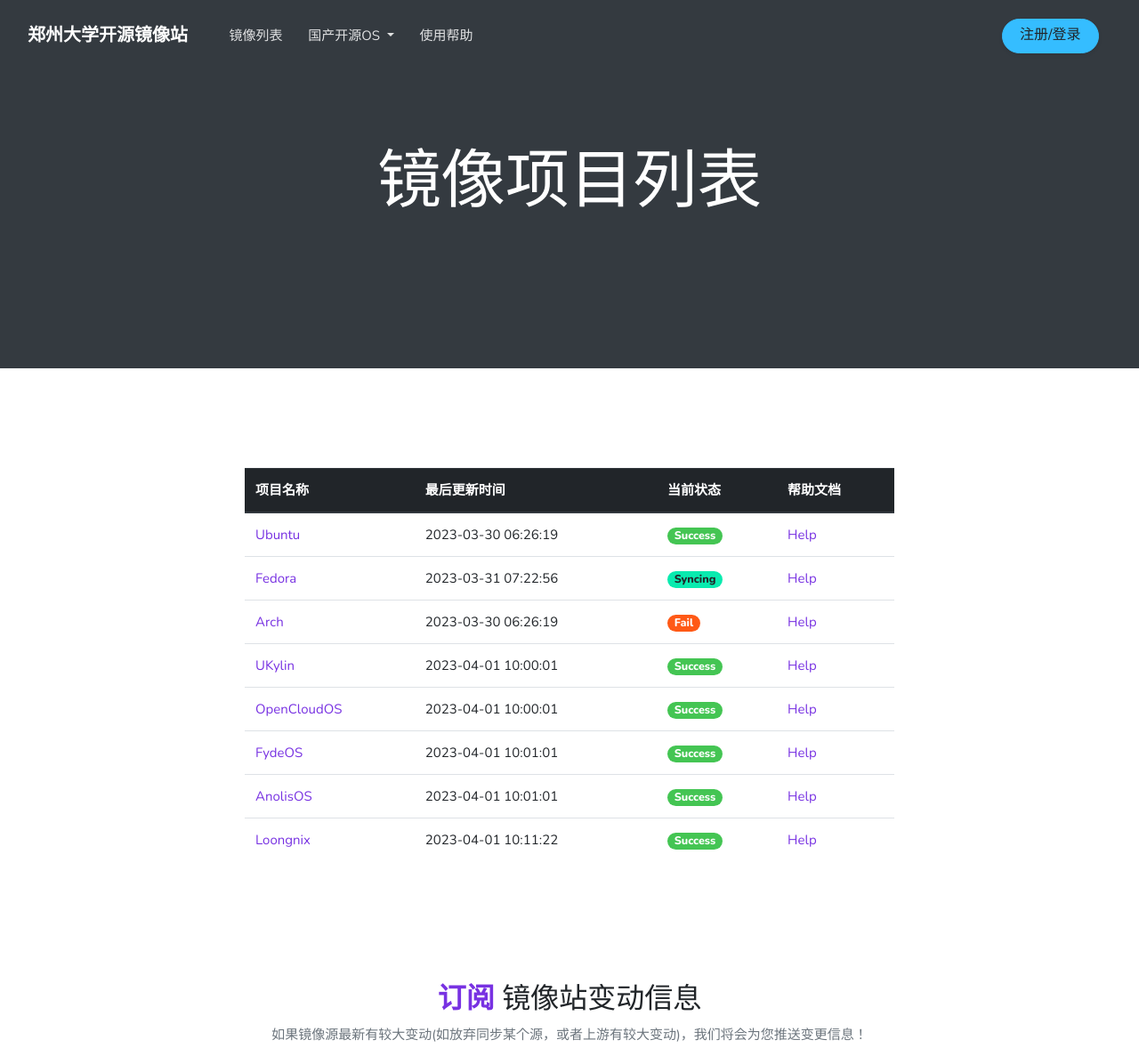
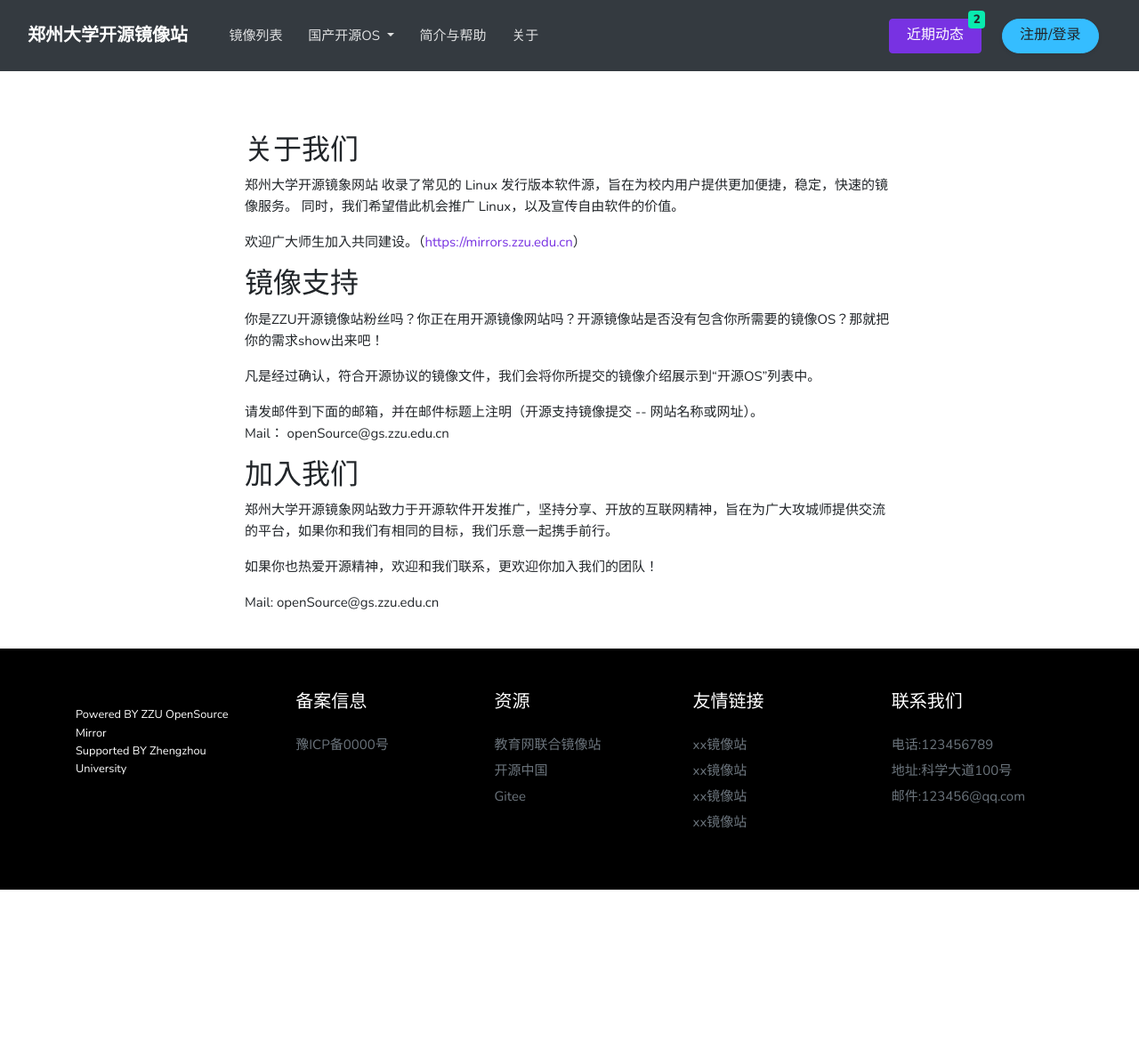
Before and after one commit to Cerber2ol8/ZzuOpenSourceMirror, a plain HTML site: page info.html in a window 1280 px wide. Shown: the top 1178 px of the page at 89% size. After the commit the page ends 1000 px from the top, so only its background shows below. Drawn offline with nearby package versions, Linux system fonts and the light colour scheme.

Commit message:
增加info

```diff
--- a/info.html
+++ b/info.html
@@ -1,24 +1,27 @@
 <!DOCTYPE html>
 <html lang="en">
+
 <head>
-<meta charset="utf-8"/>
+	<meta charset="utf-8" />
 	<link rel="apple-touch-icon" sizes="76x76" href="./assets/img/favicon.ico">
 	<link rel="icon" type="image/png" href="./assets/img/favicon.ico">
-<meta http-equiv="X-UA-Compatible" content="IE=edge,chrome=1"/>
+	<meta http-equiv="X-UA-Compatible" content="IE=edge,chrome=1" />
 	<title>郑州大学开源镜像站</title>
-<meta content='width=device-width, initial-scale=1.0, maximum-scale=1.0, user-scalable=0, shrink-to-fit=no' name='viewport'/>
+	<meta content='width=device-width, initial-scale=1.0, maximum-scale=1.0, user-scalable=0, shrink-to-fit=no'
+		name='viewport' />
 
 	<!-- Google Font -->
 	<link href="https://fonts.googleapis.com/css?family=Nunito:300,300i,400,600,800" rel="stylesheet">
 
 	<!-- Font Awesome Icons -->
-<link rel="stylesheet" href="https://use.fontawesome.com/releases/v5.3.1/css/all.css" integrity="sha384-mzrmE5qonljUremFsqc01SB46JvROS7bZs3IO2EmfFsd15uHvIt+Y8vEf7N7fWAU" crossorigin="anonymous">
+	<link rel="stylesheet" href="https://use.fontawesome.com/releases/v5.3.1/css/all.css"
+		integrity="sha384-mzrmE5qonljUremFsqc01SB46JvROS7bZs3IO2EmfFsd15uHvIt+Y8vEf7N7fWAU" crossorigin="anonymous">
 
 	<!-- Main CSS -->
-<link href="./assets/css/main.css" rel="stylesheet"/>
+	<link href="./assets/css/main.css" rel="stylesheet" />
 
 	<!-- Animation CSS -->
-<link href="./assets/css/vendor/aos.css" rel="stylesheet"/>
+	<link href="./assets/css/vendor/aos.css" rel="stylesheet" />
 
 </head>
 
@@ -30,7 +33,8 @@
 	<nav class=" navbar topnav navbar-expand-lg navbar-dark bg-dark fixed-top">
 		<div class="container-fluid">
 			<a class="navbar-brand" href="./index.html"><strong>郑州大学开源镜像站</strong></a>
-		<button class="navbar-toggler collapsed" type="button" data-toggle="collapse" data-target="#navbarColor02" aria-controls="navbarColor02" aria-expanded="false" aria-label="Toggle navigation">
+			<button class="navbar-toggler collapsed" type="button" data-toggle="collapse" data-target="#navbarColor02"
+				aria-controls="navbarColor02" aria-expanded="false" aria-label="Toggle navigation">
 				<span class="navbar-toggler-icon"></span>
 			</button>
 			<div class="navbar-collapse collapse" id="navbarColor02" style="">
@@ -39,7 +43,8 @@
 						<a class="nav-link" href="./mirrors.html">镜像列表</a>
 					</li>
 					<li class="nav-item dropdown">
-				<a class="nav-link dropdown-toggle" href="#" id="navbarDropdown" role="button" data-toggle="dropdown" aria-haspopup="true" aria-expanded="false">
+						<a class="nav-link dropdown-toggle" href="#" id="navbarDropdown" role="button"
+							data-toggle="dropdown" aria-haspopup="true" aria-expanded="false">
 							国产开源OS </a>
 						<div class="dropdown-menu" aria-labelledby="navbarDropdown">
 							<a class="dropdown-item" href="https://www.openeuler.org/zh/">OpenEuler</a>
@@ -53,15 +58,26 @@
 						</div>
 					</li>
 					<li class="nav-item">
-				<a class="nav-link" href="./docs.html">使用帮助</a>
+						<a class="nav-link" href="./docs.html">简介与帮助</a>
+					</li>
+					<li class="nav-item">
+						<a class="nav-link" href="./info.html">关于</a>
 					</li>
 				</ul>
 				<ul class="navbar-nav ml-auto d-flex align-items-center">
 					<li class="nav-item">
+						<button type="button" class="btn btn-secondary mr-2 mb-0" data-toggle="modal"
+							data-target="#exampleModalLong">
+							近期动态 <span class="badge badge-info ml-2">2</span>
+						</button>
+					</li>
+
+					<li class="nav-item">
 						<span class="nav-link" href="#">
-				<a class="btn btn-cyan btn-round shadow-sm" href="./login.html" >
+							<a class="btn btn-cyan btn-round shadow-sm" href="./login.html">
 								注册/登录
-					<a href="https://github.com/wowthemesnet/Anchor-Bootstrap-UI-Kit/archive/master.zip" class="downloadzip" class="hidden"></a>
+								<a href="https://github.com/wowthemesnet/Anchor-Bootstrap-UI-Kit/archive/master.zip"
+									class="downloadzip" class="hidden"></a>
 							</a>
 						</span>
 					</li>
@@ -74,211 +90,56 @@
 	<!------------------------------------------
 HEADER
 ------------------------------------------->
-<div class="jumbotron jumbotron-lg jumbotron-fluid mb-3 bg-dark position-relative">
+	<!-- <div class="jumbotron jumbotron-lg jumbotron-fluid mb-3 bg-dark position-relative">
 	<div class="container text-white h-100 tofront">
 		<div class="row align-items-center justify-content-center text-center">
-			<div class="col-md-10">
-				<h1 class="display-3">镜像项目列表</h1>
+			<div class="col-md-5">
+				<h1 class="display-3">注意事项</h1>
 			</div>
 		</div>
 	</div>
-</div>
+</div> -->
 	<!-- End Header -->
 
-<!-- Main -->
-<div class="container pt-5 pb-5" data-aos="fade-up">
-	<div class="row justify-content-center">
-		<div class="col-md-8">
-			<section class="pt-4 pb-5" data-aos="fade-up">
-				<h3 class="h5 mb-4 font-weight-bold"></h3>
-				<table class="table">
-				<thead class="thead-dark">
-				<tr>
-					<th scope="col">
-						 项目名称
-					</th>
-					<th scope="col">
-						 最后更新时间
-					</th>
-					<th scope="col">
-						当前状态
-				   </th>
-					<th scope="col">
-						 帮助文档
-					</th>
-				</tr>
-				</thead>
-				<tbody>
-				<tr>
-					<td>
-						<a href="https://www.ubuntu.com" target="_blank">Ubuntu</a>
-					</td>
+	<div class="container py-10" style="padding-top: 150px;">
+		<div class="row">
+			<div class="col-lg-8 offset-lg-2 mb-11 mb-lg-4 pr-lg-6">
+				<h2>关于我们</h2>
+				<p>郑州大学开源镜象网站
+					收录了常见的 Linux 发行版本软件源，旨在为校内用户提供更加便捷，稳定，快速的镜像服务。
+					同时，我们希望借此机会推广 Linux，以及宣传自由软件的价值。</p>
+					<p>欢迎广大师生加入共同建设。（<a href="#">https://mirrors.zzu.edu.cn</a>）</p>
 
-					<td>
-						2023-03-30 06:26:19
-					</td>
+				<h2>镜像支持</h2>
+				<p>你是ZZU开源镜像站粉丝吗？你正在用开源镜像网站吗？开源镜像站是否没有包含你所需要的镜像OS？那就把你的需求show出来吧！</p>
+				<p>凡是经过确认，符合开源协议的镜像文件，我们会将你所提交的镜像介绍展示到“开源OS”列表中。</p>
+				<blockquote>
+					<p>请发邮件到下面的邮箱，并在邮件标题上注明（开源支持镜像提交 -- 网站名称或网址）。<br>
+						Mail： openSource@gs.zzu.edu.cn</p>
+				</blockquote>
 
-					<td>
-						<span class="badge badge-pill badge-success">Success</span>
-					</td>
+				<h2>加入我们</h2>
+				<p>郑州大学开源镜象网站致力于开源软件开发推广，坚持分享、开放的互联网精神，旨在为广大攻城师提供交流的平台，如果你和我们有相同的目标，我们乐意一起携手前行。</p>
+				<p>如果你也热爱开源精神，欢迎和我们联系，更欢迎你加入我们的团队！</p>
+				<p>Mail: openSource@gs.zzu.edu.cn</p>
 
-					<td>
-						<a href="./docs/ubuntu-docs.html">Help</a>
-				   </td>
-				</tr>
-				<tr>
+			</div>
+			<!-- End Resolved -->
 
-					<td>
-						<a href="https://getfedora.org/zh_Hans_CN/" target="_blank">Fedora</a>
-					</td>
 
-					<td>
-						2023-03-31 07:22:56
-					</td>
-
-					<td>
-						<span class="badge badge-pill badge-info">Syncing</span>
-					</td>
-
-					<td>
-						<a href="./docs/fedora-docs.html">Help</a>
-				   </td>
-
-				</tr>
-				<tr>
-					<td>
-						<a href="https://archlinux.org/">Arch</a>
-					</td>
-
-					<td>
-						2023-03-30 06:26:19
-					</td>
-
-					<td>
-						<span class="badge badge-pill badge-danger">Fail</span>
-					</td>
-
-					<td>
-						<a href="./docs/arch-docs.html">Help</a>
-				   </td>
-				</tr>
-
-				<tr>
-					<td>
-						<a href="https://www.ubuntukylin.com/" target="_blank">UKylin</a>
-					</td>
-
-					<td>
-						2023-04-01 10:00:01
-					</td>
-
-					<td>
-						<span class="badge badge-pill badge-success">Success</span>
-					</td>
-
-					<td>
-						<a href="./docs/ubuntu-docs.html">Help</a>
-				   </td>
-				</tr>
-				<tr>
-					<td>
-						<a href="https://www.opencloudos.org/" target="_blank">OpenCloudOS</a>
-					</td>
-
-					<td>
-						2023-04-01 10:00:01
-					</td>
-
-					<td>
-						<span class="badge badge-pill badge-success">Success</span>
-					</td>
-
-					<td>
-						<a href="./docs/ubuntu-docs.html">Help</a>
-				   </td>
-				</tr>
-				<tr>
-					<td>
-						<a href="https://fydeos.com/" target="_blank">FydeOS</a>
-					</td>
-
-					<td>
-						2023-04-01 10:01:01
-					</td>
-
-					<td>
-						<span class="badge badge-pill badge-success">Success</span>
-					</td>
-
-					<td>
-						<a href="./docs/ubuntu-docs.html">Help</a>
-				   </td>
-				</tr>
-				<tr>
-					<td>
-						<a href="https://openanolis.cn/anolisos" target="_blank">AnolisOS</a>
-					</td>
-
-					<td>
-						2023-04-01 10:01:01
-					</td>
-
-					<td>
-						<span class="badge badge-pill badge-success">Success</span>
-					</td>
-
-					<td>
-						<a href="./docs/ubuntu-docs.html">Help</a>
-				   </td>
-				</tr>
-				<tr>
-					<td>
-						<a href="https://www.loongson.cn/system/loongnix" target="_blank">Loongnix</a>
-					</td>
-
-					<td>
-						2023-04-01 10:11:22
-					</td>
-
-					<td>
-						<span class="badge badge-pill badge-success">Success</span>
-					</td>
-
-					<td>
-						<a href="./docs/ubuntu-docs.html">Help</a>
-				   </td>
-				</tr>
-				</tbody>
-				</table>
-				</section>
 		</div>
 	</div>
-</div>
-<!-- End Main -->
 
-<!------------------------------------------
-NEWSLETTER
-------------------------------------------->
-<div class="container pt-4 pb-5 mb-5" data-aos="fade-down">
-	<div class="pb-4 text-center">
-		<h2><span class="text-secondary font-weight-bold">订阅</span> 镜像站变动信息</h2>
-		<p class="text-muted">
-			 如果镜像源最新有较大变动(如放弃同步某个源，或者上游有较大变动)，我们将会为您推送变更信息！
-		</p>
-	</div>
-	<form class="row justify-content-center">
-		<div class="col-md-3">
-			<input type="text" class="form-control input-round w-100 form-control-lg" placeholder="姓名">
-		</div>
-		<div class="col-md-3">
-			<input type="text" class="form-control input-round w-100 form-control-lg" placeholder="邮箱">
-		</div>
-		<div class="col-md-3">
-			<button type="submit" class="btn btn-info btn-round btn-lg w-100">订阅</button>
-		</div>
-	</form>
-</div>
-<!-- End Newsletter -->
+
+
+
+
+
+
+
+
+
+
 
 	<!--------------------------------------
 FOOTER
@@ -323,9 +184,9 @@
 				<div class="col-6 col-md">
 					<h5 class="mb-4 text-white">联系我们</h5>
 					<ul class="list-unstyled text-small">
-					<li><span class="text-muted" >电话:123456789</span></li>
-					<li><span class="text-muted" >地址:科学大道100号</a></li>
-					<li><span class="text-muted" >邮件:123456@qq.com</a></li>
+						<li><span class="text-muted">电话:123456789</span></li>
+						<li><span class="text-muted">地址:科学大道100号</a></li>
+						<li><span class="text-muted">邮件:123456@qq.com</a></li>
 					</ul>
 				</div>
 			</div>
@@ -372,4 +233,5 @@
 	</script>
 
 </body>
+
 </html>
```
Also changed, not shown: mirrors.html (+5 -3 lines). Lines whose indentation alone changed are shown as unchanged.
